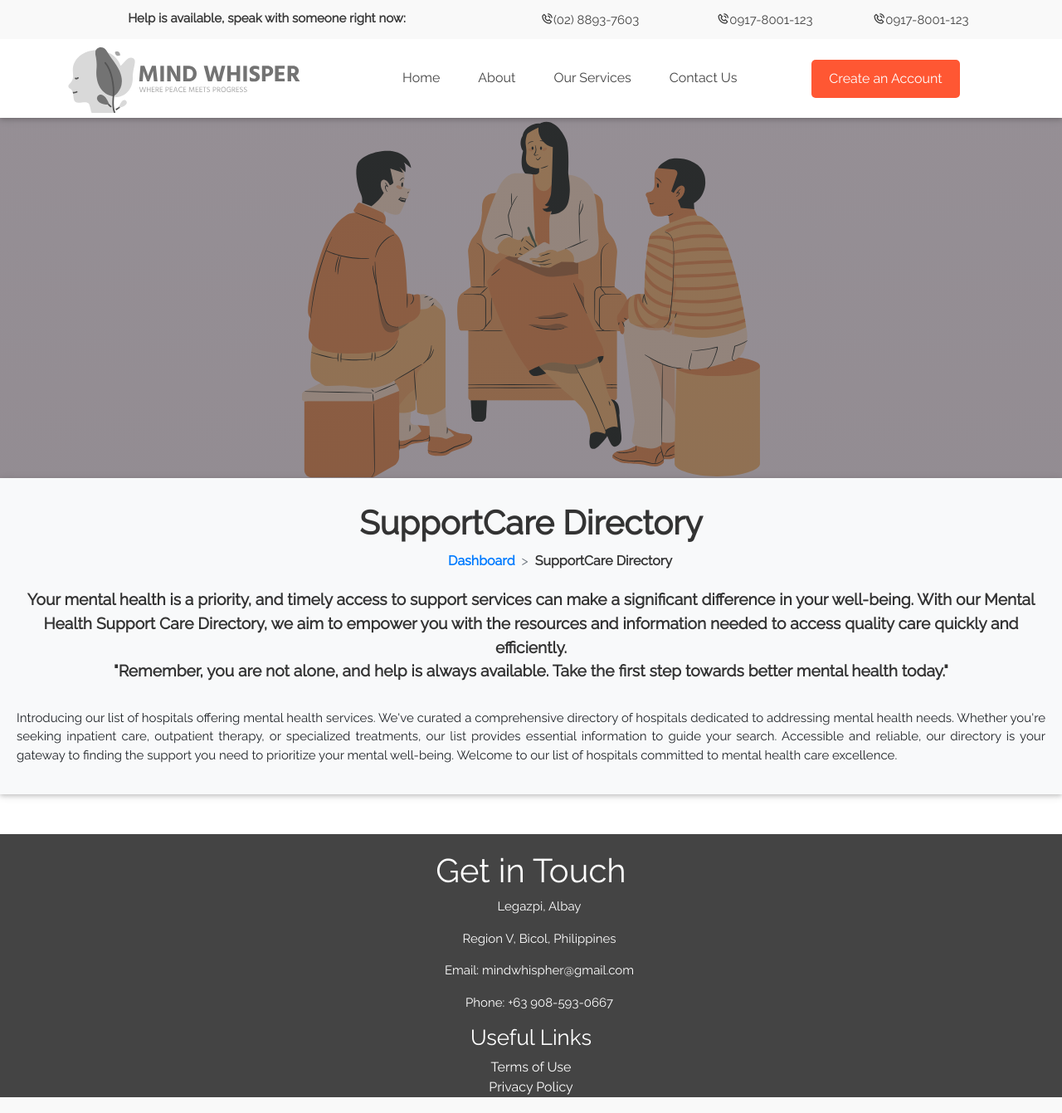
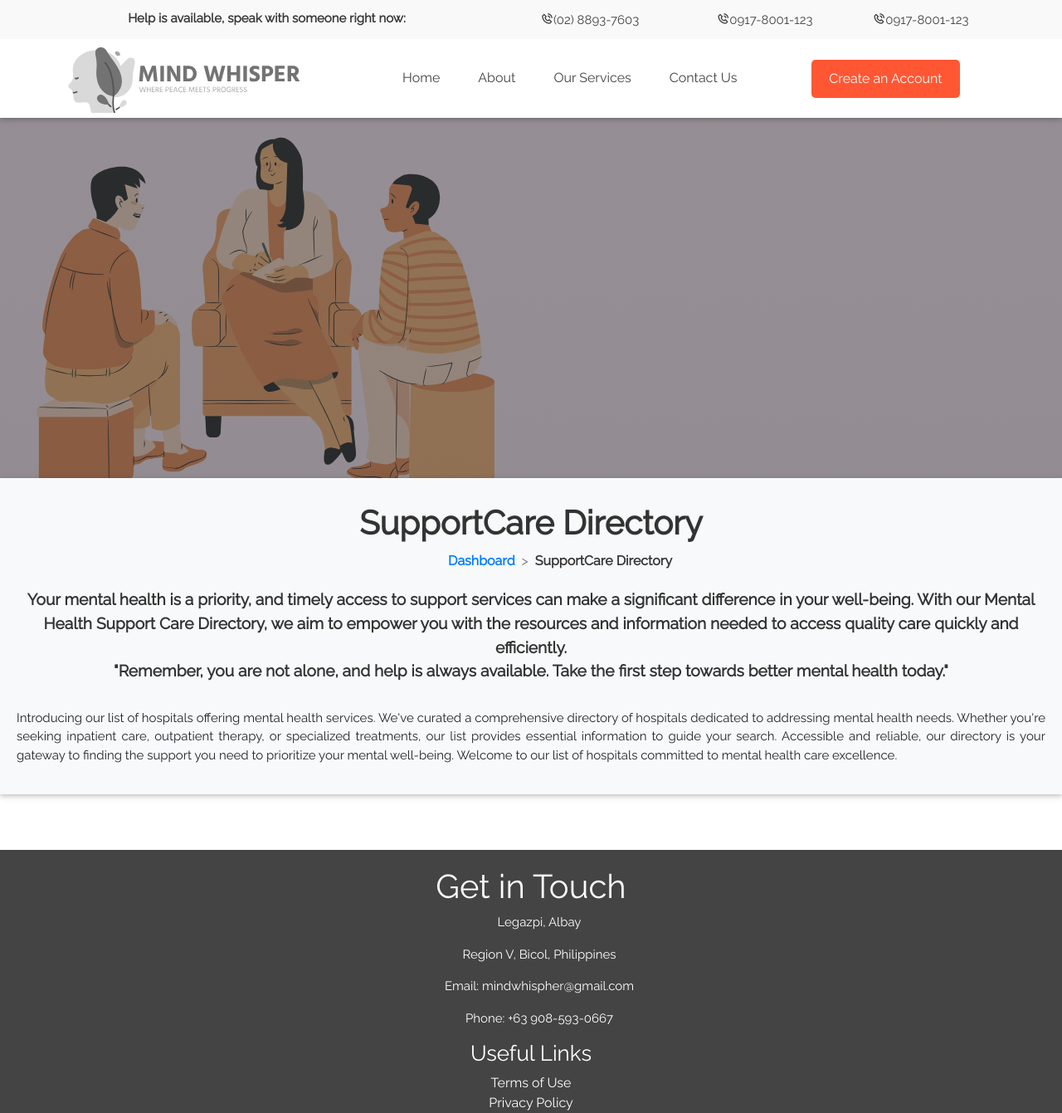
Before and after one commit to jaor13/MindWhisper-Web-Systems-Final-Term, a PHP site: page /support-care-directory.html in a window 1280 px wide. Shown: the whole page at 83% size. Run offline with PHP 8.4, Linux system fonts and the light colour scheme.

Commit message:
css update

```diff
--- a/styles.css/support-caredirectory/styles.css
+++ b/styles.css/support-caredirectory/styles.css
@@ -123,14 +123,13 @@ header .btn {
 }
 
   .slider-img img {
+    position: relative;
     width: 50%;
     height: auto;
     z-index: -1;
     object-fit: cover;
-  position: relative;
-  margin-top: -1.5%;
-  margin-left: 25%;
   }
+
 
 #main-header header{
     background-color: #f8f9fa;
--- a/support-care-directory.html
+++ b/support-care-directory.html
@@ -72,7 +72,8 @@
                 </nav>
             </header>
 
-            <section class="container-fluid">
+
+            <section class="container-fluid" id="container-fluid">
                 <div class="row slide">
                     <div class="col-sm-14 col-md-14 p-0 item">
                         <div class="slider-img"><img src="assets/images/directory/upperimage.svg" alt="top pic"></div>
@@ -80,6 +81,7 @@
                     </div>
                 </div>
             </section>
+
 
 
         <footer class="footer">
```
Lines whose indentation alone changed are shown as unchanged.
